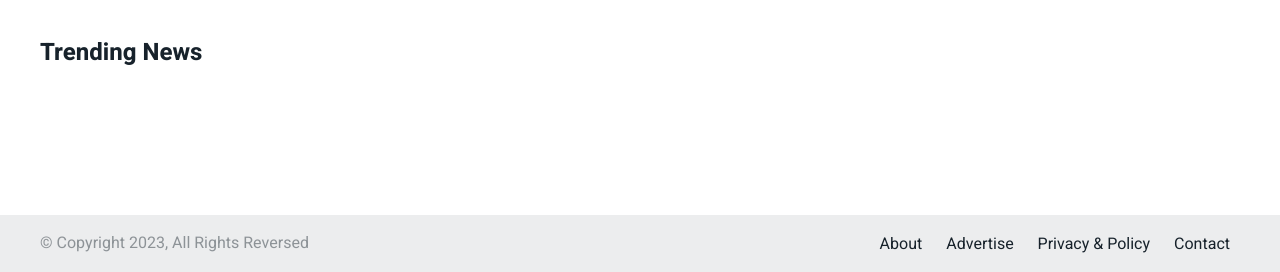
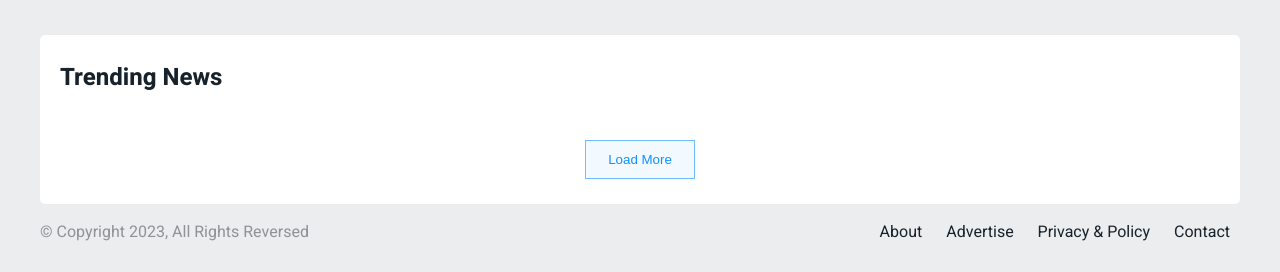
Before and after one commit to taizulislam52/django-news, a Django app: page / in a window 1280 px wide. Shown: the part 658-930 px from the top of the page. After the commit the page ends 899 px from the top, so only its background shows below. Run offline with Django 4.2, Linux system fonts and the light colour scheme; data that the repository does not hold is empty.

Commit message:
Add style to home trending news section

```diff
--- a/news/templates/news/home.html
+++ b/news/templates/news/home.html
@@ -19,5 +19,5 @@
             </div>
         </div>
     </div>
-    {% include 'news/home/trending.html' with trending_news_features=trending_news_features trending_news_list=trending_news_list %}
+    {% include 'news/home/trending.html' with trending_news=trending_news %}
 {% endblock content %}
--- a/news/templates/news/home/trending.html
+++ b/news/templates/news/home/trending.html
@@ -3,15 +3,13 @@
         <h2 class="home-trending__heading">
             Trending News
         </h2>
-        <div class="home-trending-news">
-            <div class="home-trending-news__features">
-                {% include 'components/card-top-image.html' with news=trending_news_features %}
-            </div>
-            <div class="home-trending-news__list">
-                {% for news in trending_news_list %}
-                    {% include 'components/card-list.html' %}
-                {% endfor %}
-            </div>
+        <div class="home-trending__news">
+            {% for news in trending_news %}
+                {% include 'components/card-top-image.html' %}
+            {% endfor %}
+        </div>
+        <div class="home-trending-button">
+            <button class="home-trending-button__button">Load More</button>
         </div>
     </div>
 </div>
--- a/news/views.py
+++ b/news/views.py
@@ -19,8 +19,7 @@ class NewsListView(ListView):
     def get_context_data(self, **kwargs):
         context = super(NewsListView, self).get_context_data(**kwargs)
         context['first_news'] = Post.objects.first()
-        context['trending_news_features'] = Post.objects.filter(category__slug='trending').first()
-        context['trending_news_list'] = Post.objects.filter(category__slug='trending')[1:]
+        context['trending_news'] = Post.objects.filter(category__slug='trending')[0:5]
 
         return context
 
--- a/static/assets/main.css
+++ b/static/assets/main.css
@@ -92,6 +92,7 @@ html {
 body {
   font-family: "Heebo", sans-serif;
   color: #17222b;
+  background-color: #ecedee;
 }
 
 button {
@@ -841,21 +842,6 @@ img {
   padding-block: 2.5em;
 }
 
-.home-featured {
-  display: grid;
-  grid-template-columns: repeat(3, 1fr);
-  gap: 25px;
-  padding-block: 2.1875em;
-}
-@media (max-width: 54.75rem) {
-  .home-featured {
-    grid-template-columns: 1fr;
-  }
-}
-.home-featured__overlay {
-  grid-column: 1/3;
-}
-
 .single {
   padding-block: 2.1875em;
 }
@@ -1042,3 +1028,47 @@ img {
     padding: 0.625em 0;
   }
 } /* Theme templates */
+.home-featured {
+  display: grid;
+  grid-template-columns: repeat(3, 1fr);
+  gap: 25px;
+  padding-block: 2.1875em;
+}
+@media (max-width: 54.75rem) {
+  .home-featured {
+    grid-template-columns: 1fr;
+  }
+}
+.home-featured__overlay {
+  grid-column: 1/3;
+}
+
+.home-trending {
+  background-color: #fff;
+  border-radius: 5px;
+  padding: 1.5625rem 1.25rem;
+}
+.home-trending__heading {
+  font-size: 1.5rem;
+  margin-bottom: 1.25rem;
+}
+.home-trending__news {
+  display: grid;
+  grid-template-columns: repeat(3, auto);
+  gap: 32px;
+}
+.home-trending-button {
+  text-align: center;
+  margin-top: 1.5625rem;
+}
+.home-trending-button__button {
+  background-color: #f2f9ff;
+  color: #1091ff;
+  border: 1px solid #70bdff;
+  padding: 0.8125em 1.625em;
+  -webkit-transition: background-color 0.4s;
+  transition: background-color 0.4s;
+}
+.home-trending-button__button:hover {
+  background-color: transparent;
+}
--- a/static/src/scss/base/_base.scss
+++ b/static/src/scss/base/_base.scss
@@ -36,6 +36,7 @@ html {
 body {
     font-family: $base-font;
     color: $news-black;
+    background-color: $news-grey-light;
 }
 
 button {
--- a/static/src/scss/base/_typography.scss
+++ b/static/src/scss/base/_typography.scss
@@ -25,6 +25,7 @@ $news-sky-blue: #badfff;
 $news-dark-line: #404040;
 $news-light-line: #f2f6f8;
 
+$border-radius: 5px;
 
 /* Font Family */
 @include font-face("Heebo", "Heebo-Light", 300, "normal");
--- /dev/null
+++ b/static/src/scss/layouts/home/_trending.scss
@@ -0,0 +1,28 @@
+.home-trending {
+    background-color: $white;
+    border-radius: $border-radius;
+    padding: rem(25px) rem(20px);
+    &__heading {
+        font-size: rem(24px);
+        margin-bottom: rem(20px);
+    }
+    &__news {
+        display: grid;
+        grid-template-columns: repeat(3, auto);
+        gap: 32px;
+    }
+    &-button {
+        text-align: center;
+        margin-top: rem(25px);
+        &__button {
+            background-color: $news-blue-light;
+            color: $news-blue-dark;
+            border: 1px solid $news-blue;
+            padding: em(13px) em(26px);
+            transition: background-color 0.4s;
+            &:hover {
+                background-color: transparent;
+            }
+        }
+    }
+}
--- a/static/src/scss/main.scss
+++ b/static/src/scss/main.scss
@@ -12,8 +12,9 @@
 @import './layouts/header';
 @import './layouts/authentication';
 @import './layouts/profile';
-@import './layouts/home/featured';
 @import './layouts/single';
 @import './layouts/search';
 @import './layouts/footer';
+
 /* Theme templates */
+@import './templates/home';
--- /dev/null
+++ b/static/src/scss/templates/_home.scss
@@ -0,0 +1,2 @@
+@import "../layouts/home/featured";
+@import "../layouts/home/trending";
```
